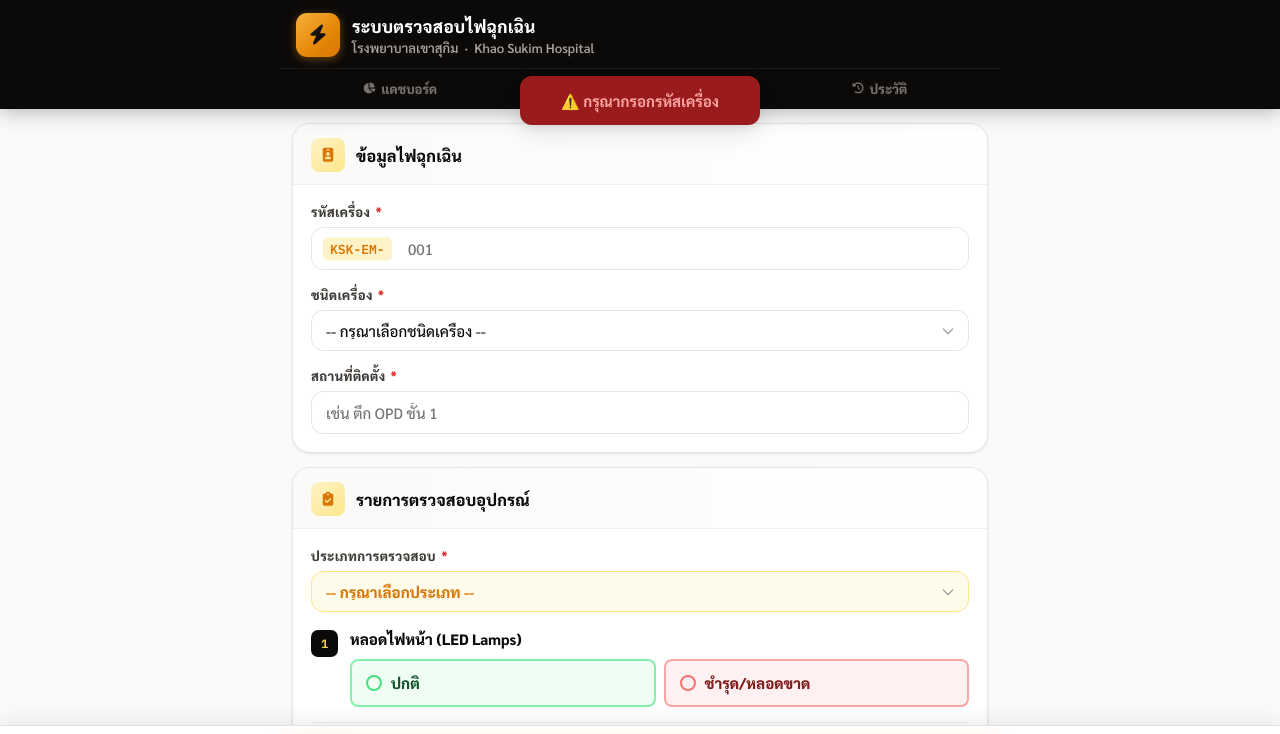
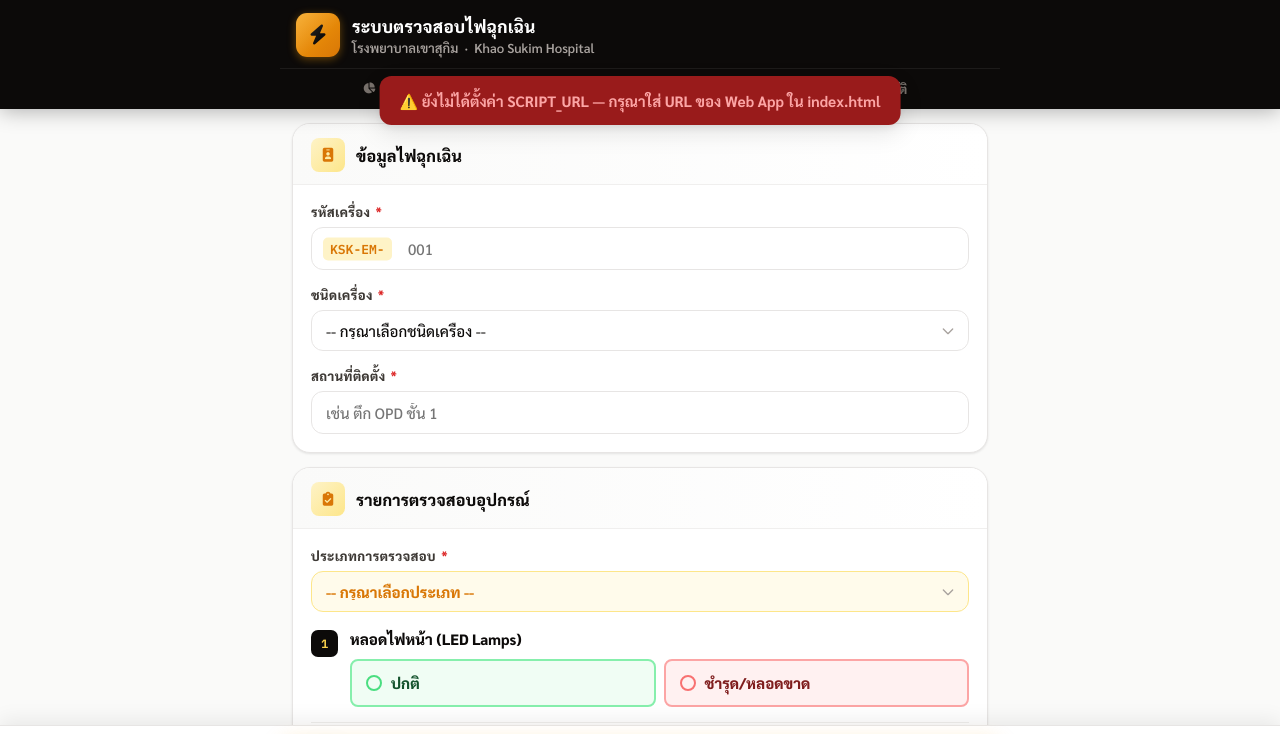
Before and after one commit to victoryholy7/ksklightcheck, a plain HTML site: page index.html in a window 1280 px wide. Both pictures are taken after a click on the button "บันทึกข้อมูล". Shown: the top 734 px of the page. Drawn offline with Linux system fonts and the light colour scheme.

Commit message:
Update index.html

```diff
--- a/index.html
+++ b/index.html
@@ -895,7 +895,7 @@ function getInspectors() {
 // ── SUBMIT (fetch → Google Apps Script doPost) ──
 function submitForm() {
   // ตรวจ SCRIPT_URL ก่อน
-  if (!SCRIPT_URL || SCRIPT_URL === 'YOUR_GOOGLE_APPS_SCRIPT_WEB_APP_URL_HERE') {
+  if (!SCRIPT_URL || SCRIPT_URL === 'https://script.google.com/macros/s/AKfycbxgqO4bg9L6cK2QjYdh18BSEdU6HrPAsIM_o_Zrnw_oKYaDVZgRy5KJWFN5NmUNhuWY5Q/exec') {
     toast('⚠️ ยังไม่ได้ตั้งค่า SCRIPT_URL — กรุณาใส่ URL ของ Web App ใน index.html', 'err');
     return;
   }
```
